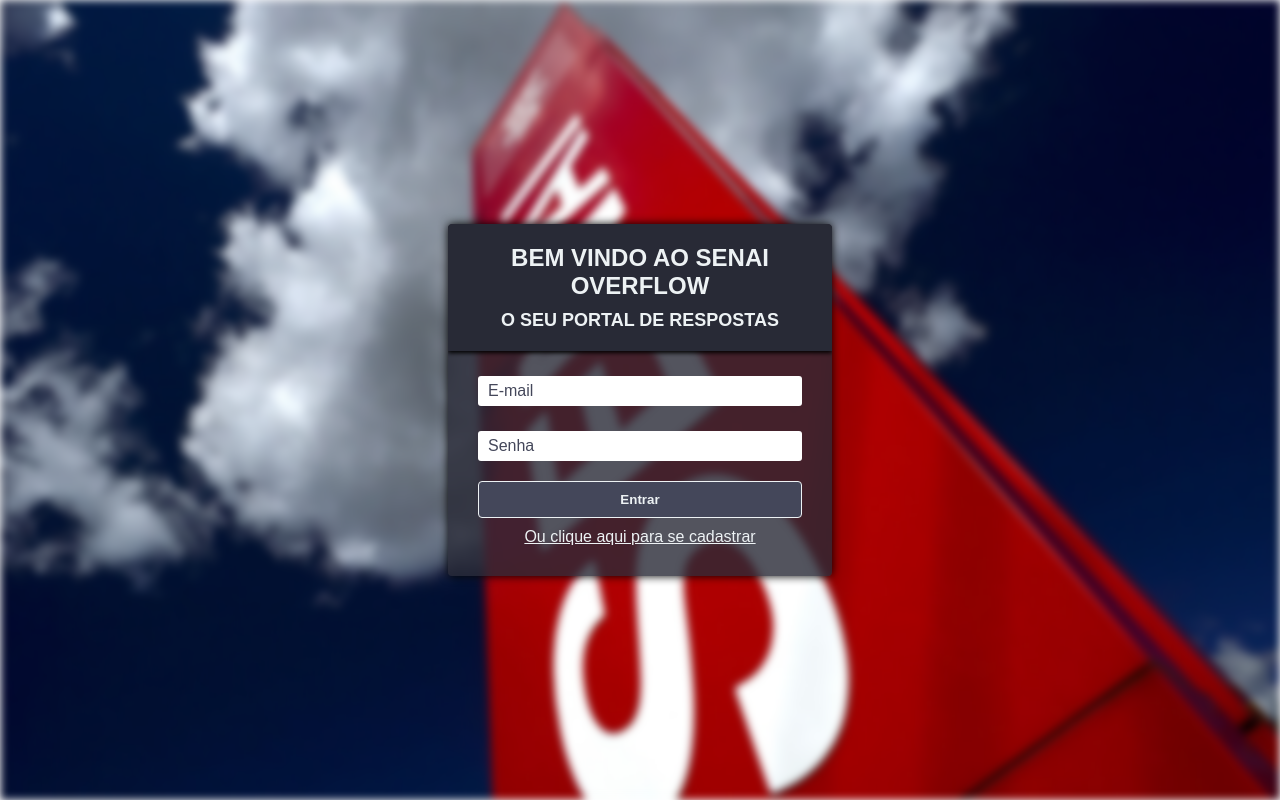
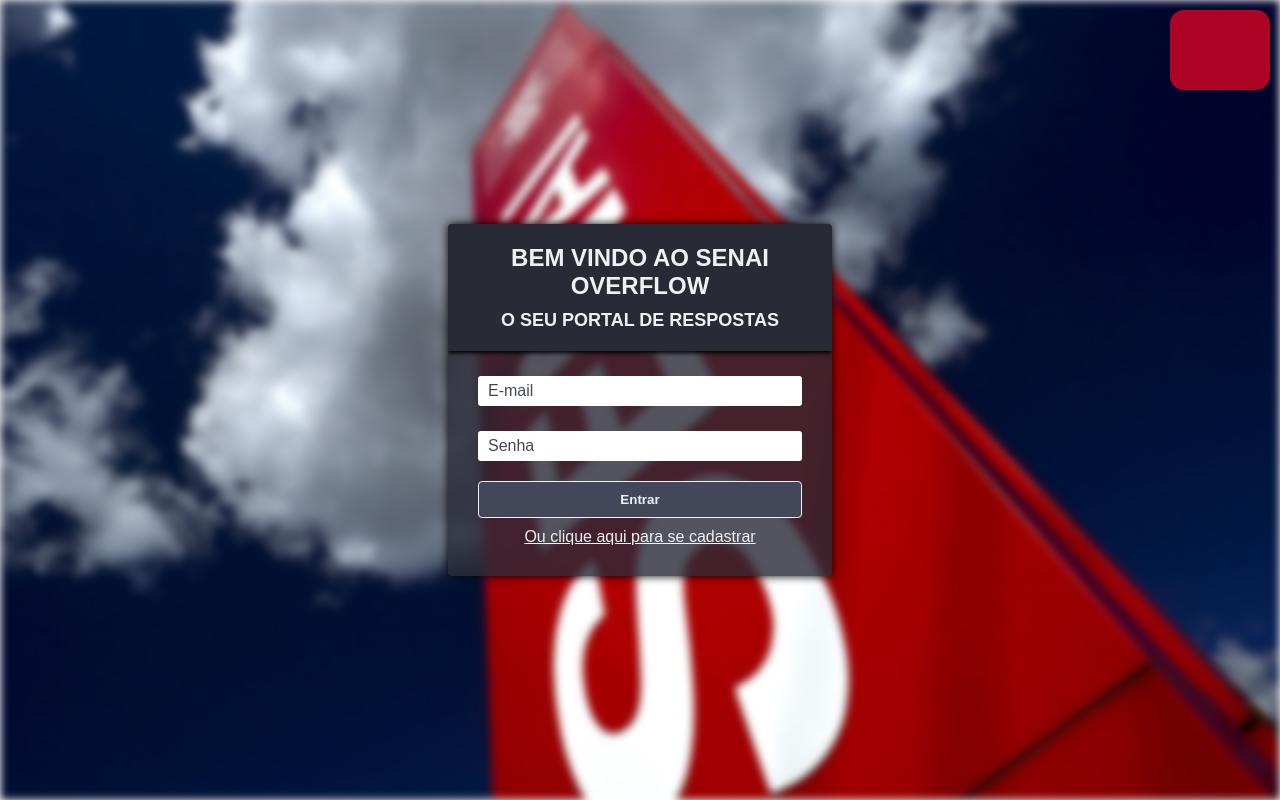
Before and after one commit to lorranasantos/Senai-Overflow-Web, a React (Create React App) app: page / in a window 1280 px wide. Built offline with nearby package versions, Linux system fonts and the light colour scheme.

Commit message:
Adicionando Loading e Alert customizado

```diff
--- /dev/null
+++ b/src/components/Loading/index.js
@@ -0,0 +1,15 @@
+import {} from "./style";
+import { Container } from "./style";
+
+import imgReload from "../../assets/reload.png"
+
+function Loading() {
+  return(
+    <Container>
+      <img src={imgReload}/>
+      Carregando ...
+    </Container>
+  );
+}
+
+export default Loading;
--- /dev/null
+++ b/src/components/Loading/style.js
@@ -0,0 +1,34 @@
+import styled, { keyframes } from "styled-components";
+
+const spin = keyframes`
+  100%{
+    transform: rotate(360deg);
+  }
+`;
+
+export const Container = styled.div`
+  width: 100vw;
+  height: 100vh;
+  position: absolute;
+  background-color: #333c;
+  font-size: 1.2em;
+  font-weight: bold;
+
+  z-index: 99;
+
+  display: flex;
+  justify-content: center;
+  align-items: center;
+  flex-direction: column;
+  gap: 10px;
+
+  user-select: none;
+
+  >img{
+    width: 100px;
+    height: 100px;
+    border-radius: 50%;
+
+    animation: ${spin} 1.8s linear infinite;
+  }
+`;
--- /dev/null
+++ b/src/components/alert/index.js
@@ -0,0 +1,30 @@
+import { Container } from "./styles";
+import { useEffect, useRef } from "react";
+
+function Alert({ message, type, handleClose }) {
+  const containerRef = useRef();
+
+  useEffect(() => {
+    if (message) {
+      containerRef.current.style.width = "300px";
+
+      setTimeout(() => {
+        handleClose(undefined);
+      }, 5000);
+    } else {
+      containerRef.current.style.width = "100px";
+    }
+  }, [message]);
+  return (
+    <Container type={type} ref={containerRef}>
+      {message && (
+        <>
+          <span onClick={() => handleClose(undefined)}>&times;</span>
+          <h1>{message.title}</h1>
+          <p>{message.description}</p>
+        </>
+      )}
+    </Container>
+  );
+}
+export default Alert;
--- /dev/null
+++ b/src/components/alert/styles.js
@@ -0,0 +1,42 @@
+import styled from "styled-components";
+
+export const Container = styled.div`
+  position: absolute;
+  top: 0;
+  right: 0;
+
+  width: 100px;
+  height: 80px;
+  margin: 10px;
+
+  border-radius: 14px;
+  background-color: ${(props) =>
+    props.type === "error" ? "#D90425cc" : "#04D925cc"};
+
+  white-space: nowrap;
+  overflow: hidden;
+
+  > h1 {
+    font-size: 18px;
+    margin: 5px;
+  }
+  > p {
+    font-size: 14px;
+    margin-left: 5px;
+  }
+
+  > span {
+    position: absolute;
+    top: 5px;
+    right: 10px;
+
+    font-size: 20px;
+
+    cursor: pointer;
+    transition: 2s;
+
+    :hover {
+      color: var(--dark);
+    }
+  }
+`;
--- a/src/pages/Home/index.js
+++ b/src/pages/Home/index.js
@@ -22,6 +22,7 @@
 import { FormNewQuestion } from "../../components/Modal/styles";
 import Select from "../../components/selects";
 import Tag from "../../components/tag";
+import Loading from "../../components/Loading";
 
 function Profile() {
   const student = getUser();
@@ -68,7 +69,7 @@
   );
 }
 
-function Question({ question }) {
+function Question({ question, setIsLoading }) {
   const [showAnswers, SetShowAnswers] = useState(false);
 
   const [newAnswer, setNewAnswer] = useState("");
@@ -86,6 +87,7 @@
 
     if (newAnswer.length < 10)
       return alert("A Resposta deve conter no mínimo 10 caracteres");
+    setIsLoading(true);
     try {
       const response = await api.post(`/questions/${question.id}/answers`, {
         description: newAnswer,
@@ -105,8 +107,10 @@
 
       setAnswers([...answers, answerAdded]);
       setNewAnswer("");
+      setIsLoading(false);
     } catch (error) {
       alert(error);
+      setIsLoading(false);
     }
   };
 
@@ -163,7 +167,7 @@
   );
 }
 
-function NewQuestion({ handleReload }) {
+function NewQuestion({ handleReload /* setIsLoading*/ }) {
   const [newQuestion, setNewQuestion] = useState({
     title: "",
     description: "",
@@ -179,14 +183,15 @@
 
   const categoriesRef = useRef();
 
+  const [isLoading, setIsLoading] = useState(false);
+
   useEffect(() => {
     const loadCategories = async () => {
-      try {
+      setIsLoading(true);
+
       const response = await api.get("/categories");
       setCategories(response.data);
-      } catch (error) {
-        alert(error);
-      }
+      setIsLoading(false);
     };
     loadCategories();
   }, []);
@@ -242,6 +247,8 @@
     if (image) data.append("image", image);
     if (newQuestion.gist) data.append("gist", newQuestion.gist);
 
+    setIsLoading(true);
+
     try {
       await api.post("/questions", data, {
         headers: {
@@ -251,9 +258,12 @@
       handleReload();
     } catch (error) {
       alert(error);
+      setIsLoading(false);
     }
   };
   return (
+    <>
+      {isLoading && <Loading />}
       <FormNewQuestion onSubmit={handleAddNewQuestion}>
         <Input
           id="title"
@@ -289,8 +299,9 @@
               {c.description}
             </option>
           ))}
+        </Select>
         <div>
-          {categories.map((c) => (
+          {categoriesSel.map((c) => (
             <Tag
               key={c.id}
               info={c.description}
@@ -298,11 +309,11 @@
             ></Tag>
           ))}
         </div>
-      </Select>
         <input type="file" onChange={handleImage} />
         <img alt="Pré-visualização" ref={imageRef} />
         <button>Enviar</button>
       </FormNewQuestion>
+    </>
   );
 }
 
@@ -314,6 +325,8 @@
   const [reload, setReload] = useState(null);
 
   const [showNewQuestion, setShowNewQuestion] = useState();
+
+  const [isLoading, setIsLoading] = useState(false);
 
   useEffect(() => {
     const loadQuestions = async () => {
@@ -342,7 +355,10 @@
           title="Faça uma pergunta"
           handleClose={() => setShowNewQuestion(false)}
         >
-          <NewQuestion handleReload={handleReload} />
+          <NewQuestion
+            handleReload={handleReload}
+            setIsLoading={setIsLoading}
+          />
         </Modal>
       )}
       <Container>
@@ -356,7 +372,7 @@
           </ProfileContainer>
           <FeedContainer>
             {questions.map((q) => (
-              <Question question={q} />
+              <Question question={q} setIsLoading={setIsLoading} />
             ))}
           </FeedContainer>
           <ActionContainer>
--- a/src/pages/Login/index.js
+++ b/src/pages/Login/index.js
@@ -4,9 +4,15 @@
 import { useState } from "react";
 import api from "../../services/api";
 import { signIn } from "../../services/security";
+import Loading from "../../components/Loading";
+import Alert from "../../components/alert";
 
 function Login() {
   const history = useHistory();
+
+  const [isLoading, setIsLoading] = useState(false);
+
+  const [message, setMessage] = useState(undefined);
 
   const [login, setLogin] = useState({
     email: "",
@@ -16,16 +22,20 @@
   const handleSubmit = async (e) => {
     e.preventDefault();
 
+    setIsLoading(true);
     try {
       const response = await api.post("/sessions", login);
       console.log(response.data);
 
       signIn(response.data);
 
+      setIsLoading(false);
+
       history.push("/home");
     } catch (error) {
       console.error(error);
-      alert(error.response.data.error);
+      setMessage({ title: "Ops...", description: error.response.data.error });
+      setIsLoading(false);
     }
   };
   const handleInput = (e) => {
@@ -33,6 +43,9 @@
   };
 
   return (
+    <>
+      <Alert message={message} type="error" handleClose={setMessage} />
+      {isLoading && <Loading />}
       <Container>
         <FormLogin onSubmit={handleSubmit}>
           <Header>
@@ -61,6 +74,7 @@
           </Body>
         </FormLogin>
       </Container>
+    </>
   );
 }
 
--- a/src/pages/Register/index.js
+++ b/src/pages/Register/index.js
@@ -3,8 +3,11 @@
 import { Link, useHistory } from "react-router-dom";
 import { useState } from "react";
 import api from "../../services/api";
+import Loading from "../../components/Loading";
 
 function Register() {
+  const [isLoading, setIsLoading] = useState(false);
+
   const history = useHistory();
   const [student, setStudent] = useState({
     ra: "",
@@ -35,6 +38,8 @@
 
     if (!validPassword()) return alert("As senhas precisam ser iguais");
 
+    setIsLoading(true);
+
     try {
       const { ra, name, email, password } = student;
 
@@ -46,13 +51,17 @@
       });
       console.log(response);
       history.push("/home");
+      setIsLoading(false);
     } catch (error) {
       console.error(error);
       alert(error.response.data.error);
+      setIsLoading(false);
     }
   };
 
   return (
+    <>
+      {isLoading && <Loading />}
       <Container>
         <FormRegister onSubmit={handleSubmit}>
           <Header>
@@ -109,6 +118,7 @@
           </Body>
         </FormRegister>
       </Container>
+    </>
   );
 }
 
```
Also changed, not shown: src/assets/reload.png (added), 1 other file (tests, documents, lock files or other folders). Lines whose indentation alone changed are shown as unchanged.
